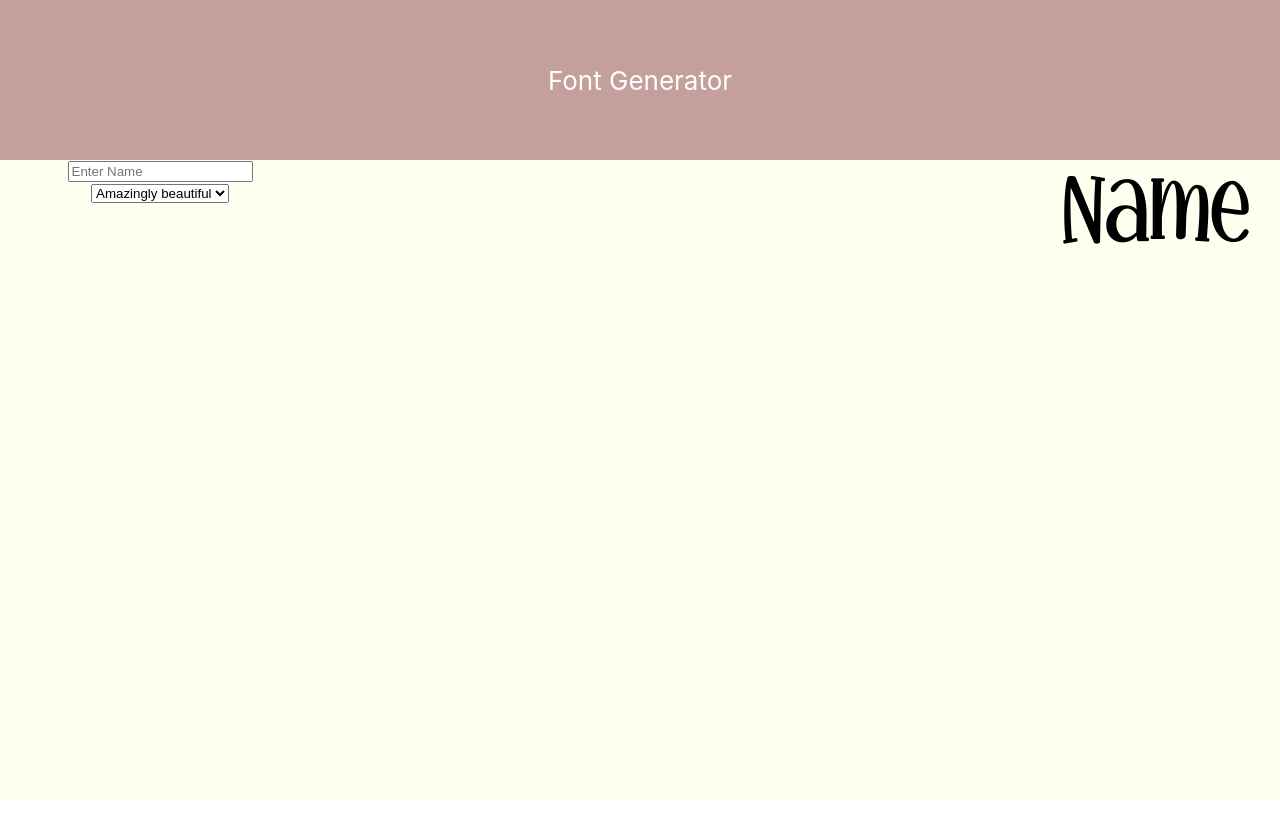
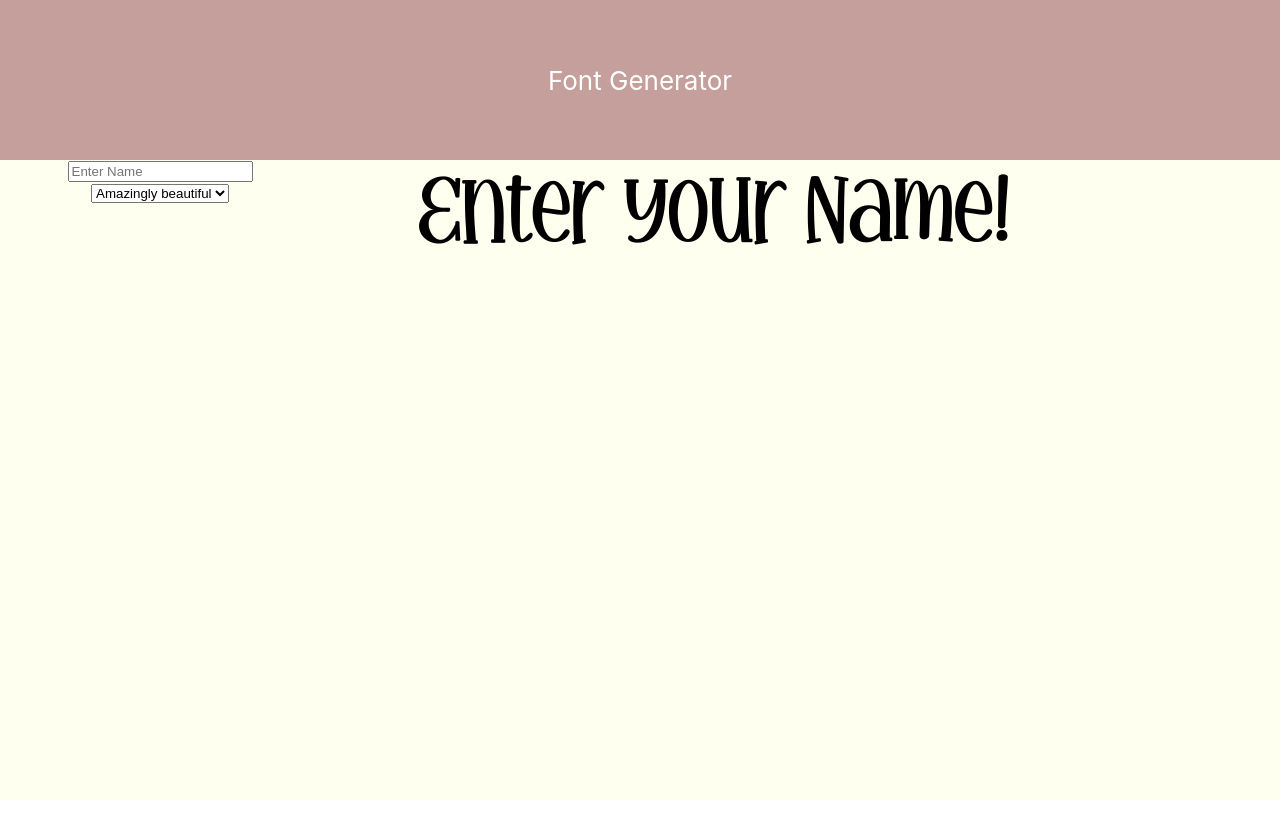
Before and after one commit to NickNocc/Font_exampler, a React (Create React App) app in the folder font-generator/: page / in a window 1280 px wide. Shown: the top 838 px of the page. Built offline with nearby package versions, Linux system fonts and the light colour scheme.

Commit message:
Added style

```diff
--- a/font-generator/src/App.css
+++ b/font-generator/src/App.css
@@ -39,3 +39,7 @@
     transform: rotate(360deg);
   }
 }
+
+select {
+  overflow: auto;
+}
--- a/font-generator/src/components/Generator.css
+++ b/font-generator/src/components/Generator.css
@@ -20,6 +20,7 @@
 
 .split-right {
   max-width: 65vw;
+  width: 65vw;
   display: flex;
   flex-wrap: wrap;
   padding-right: 30px;
--- a/font-generator/src/components/generator.js
+++ b/font-generator/src/components/generator.js
@@ -77,7 +77,7 @@ export const Generator = () => {
     },
   ];
 
-  let name = "Name";
+  let name = "Enter your Name!";
   const [nameOutput, setNameOutput] = useState(name);
   const [cF, setCf] = useState(currentFont[0]);
 
@@ -113,7 +113,7 @@ export const Generator = () => {
         </select>
       </div>
       <div className="split-right">
-        <div className={cF.fontClass + " " + "nameOutput"}>{nameOutput}</div>
+        <div className={cF.fontClass + " nameOutput"}>{nameOutput}</div>
       </div>
     </div>
   );
```
